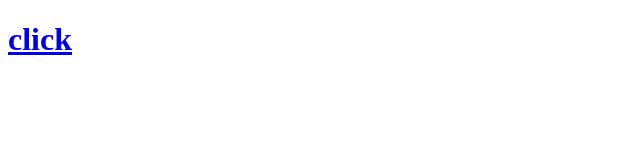
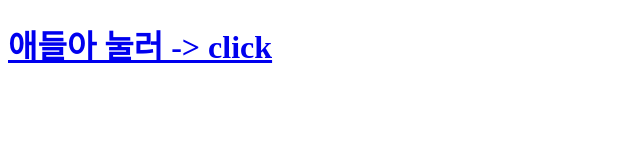
Before and after one commit to wcycde96/Go-Site, a plain HTML site: page index.html in a window 1280 px wide. Shown: the whole page, without its empty margins (0-640 px from the left). Drawn offline with Linux system fonts and the light colour scheme.

Commit message:
Add files via upload

```diff
--- a/index.html
+++ b/index.html
@@ -4,6 +4,6 @@
 <head>
 </head>
 <body>
-<h1><a href="Go.html">click</a></h1>
+<h1><a href="Go.html">애들아 눌러 -> click</a></h1>
 </body>
 </html>
```
